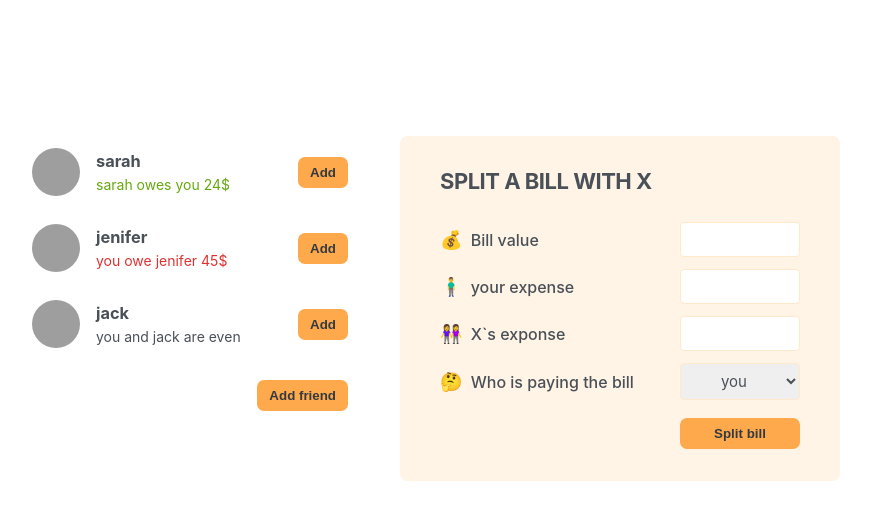
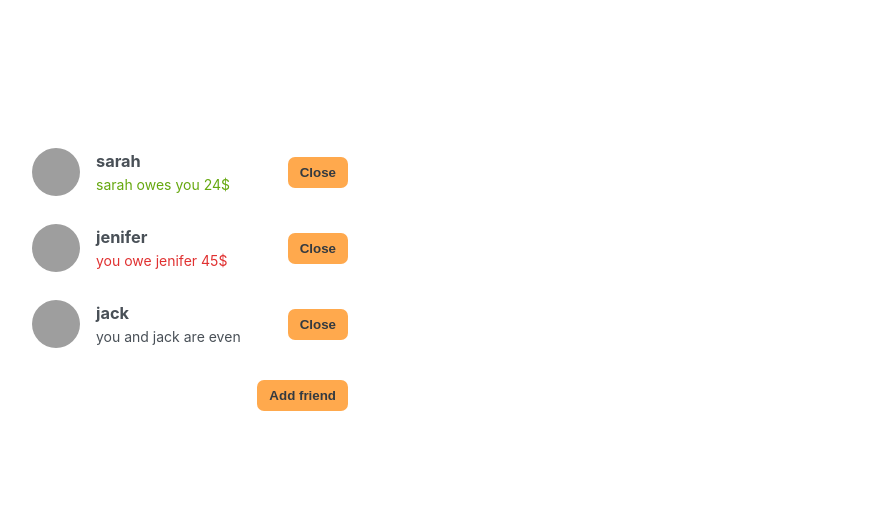
Before and after one commit to Morteza-Ebrahimii/practice-project-of-jonas, a React (Vite) app in the folder eatSplit/eatSplit/: page / in a window 1280 px wide. Shown: the top 520 px of the page, without its empty margins (210-1081 px from the left). Built offline with nearby package versions, Linux system fonts and the light colour scheme; grey boxes are pictures that could not be loaded.

Commit message:
feat: handle splitBill ; add handleSplitBill func

```diff
--- a/eatSplit/eatSplit/src/App.jsx
+++ b/eatSplit/eatSplit/src/App.jsx
@@ -13,6 +13,7 @@ function App() {
 
   const [showAddFriend, setShowAddFriend] = useState(false)
   const [friend, setFriend] = useState(friends)
+  const [selectedFriend, setSelectedFriend] = useState(null)
 
 
   const handleShowAddFreind = () => {
@@ -24,14 +25,29 @@ function App() {
     setShowAddFriend(false)
   }
 
+  const handleSelectFriend = (friend) => {
+    setSelectedFriend((cur) => cur?.id === friend?.id ? null : friend)
+    setShowAddFriend(false)
+  }
+
+  function handleSplitBill(value) {
+    setFriend(friends => friends.map((friend) =>
+      friend.id === selectedFriend.id ?
+        { ...friend, balance: friend.balance + value } : friend
+    ))
+    setSelectedFriend(null)
+  }
+
   return (<>
     <div className='app'>
       <div className="sidebar">
-        <FriendsList friends={friend} />
+        <FriendsList friends={friend} onSelectedfriend={handleSelectFriend}
+          selectedFriends={selectedFriend} />
         {showAddFriend && <FormaddFriends onAddFriends={onAddFriends} />}
         <Button onClick={handleShowAddFreind}>{showAddFriend ? 'Close' : 'Add friend'}</Button>
       </div>
-      <FormSplitBill />
+      {selectedFriend && <FormSplitBill selectFriends={selectedFriend}
+        onSplitBill={handleSplitBill} />}
     </div>
   </>)
 }
@@ -39,28 +55,33 @@ function App() {
 export default App
 
 
-function FriendsList({ friends }) {
+function FriendsList({ friends, onSelectedfriend, selectedFriends }) {
 
   return (
     <ul>
       {friends.map((friend) => (
-        <Friends friends={friend} key={friend.id} />
+        <Friends friends={friend} key={friend.id} onSelectedfriend={onSelectedfriend}
+          selectedFriends={selectedFriends} />
       ))}
     </ul>
   )
 }
 
-function Friends({ friends }) {
+function Friends({ friends, onSelectedfriend, selectedFriends }) {
+
+  const isSelected = selectedFriends?.id === friends?.id;
+
   return (
-    <li>
+    <li className={isSelected ? 'selected' : ''}>
       <img src={friends.image} alt={friends.name} />
       <h3>{friends.name}</h3>
       {friends.balance < 0 && <p className='red'>you owe {friends.name} {Math.abs(friends.balance)}$</p>}
       {friends.balance > 0 && <p className='green'>{friends.name} owes you {friends.balance}$ </p>}
       {friends.balance === 0 && <p>you and {friends.name} are even</p>}
-      <Button>Add</Button>
+      <Button onClick={() => onSelectedfriend(friends)}>{isSelected ? 'Add' : 'Close'}</Button>
     </li>
   );
+
 }
 
 
@@ -103,25 +124,43 @@ function FormaddFriends({ onAddFriends }) {
   )
 }
 
-function FormSplitBill() {
+function FormSplitBill({ selectFriends, onSplitBill }) {
+
+  const [bill, setBill] = useState('')
+  const [paidByUser, setPaidByUser] = useState('')
+  const paidByFriends = bill ? bill - paidByUser : '';
+  const [whoIsPaying, setWhoIsPaying] = useState('user')
+
+  const handleSubmit = (e) => {
+    e.preventDefault()
+
+    if (!bill || !paidByUser) return
+    onSplitBill(whoIsPaying === 'user' ? paidByFriends : -paidByUser)
+  }
 
   return (
-    <form className='form-split-bill'>
-      <h2>split a bill with X</h2>
+    <form className='form-split-bill' onSubmit={handleSubmit}>
+      <h2>split a bill with {selectFriends.name}</h2>
 
       <label>💰 Bill value</label>
-      <input type="text" />
+      <input type="text" value={bill} onChange={(e) => setBill(Number(e.target.value))} />
 
       <label>🧍‍♂️ your expense</label>
-      <input type="text" />
+      <input type="text" value={paidByUser}
+        onChange={(e) =>
+          setPaidByUser(
+            Number(e.target.value) > bill ? paidByUser :
+              Number(e.target.value)
+          )
+        } />
 
-      <label>👭 X`s exponse</label>
-      <input type="text" />
+      <label>👭 {selectFriends.name}`s exponse</label>
+      <input type="text" disabled value={paidByFriends} />
 
       <label>🤔 Who is paying the bill</label>
-      <select >
+      <select value={whoIsPaying} onChange={(e) => setWhoIsPaying(e.target.value)} >
         <option value="your">you</option>
-        <option value="friend">X</option>
+        <option value="friend">{selectFriends.name}</option>
       </select>
 
       <Button>Split bill</Button>
```
